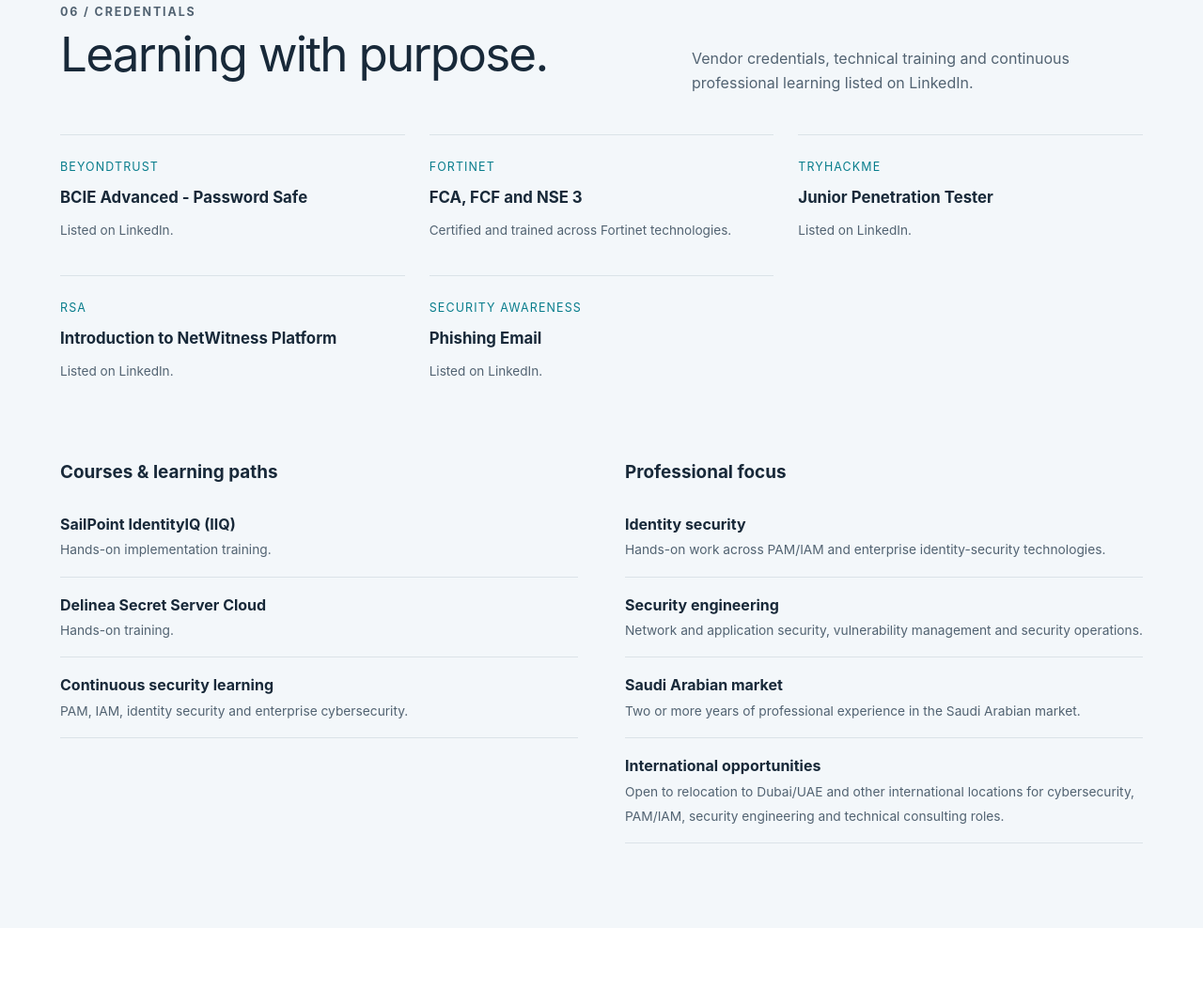
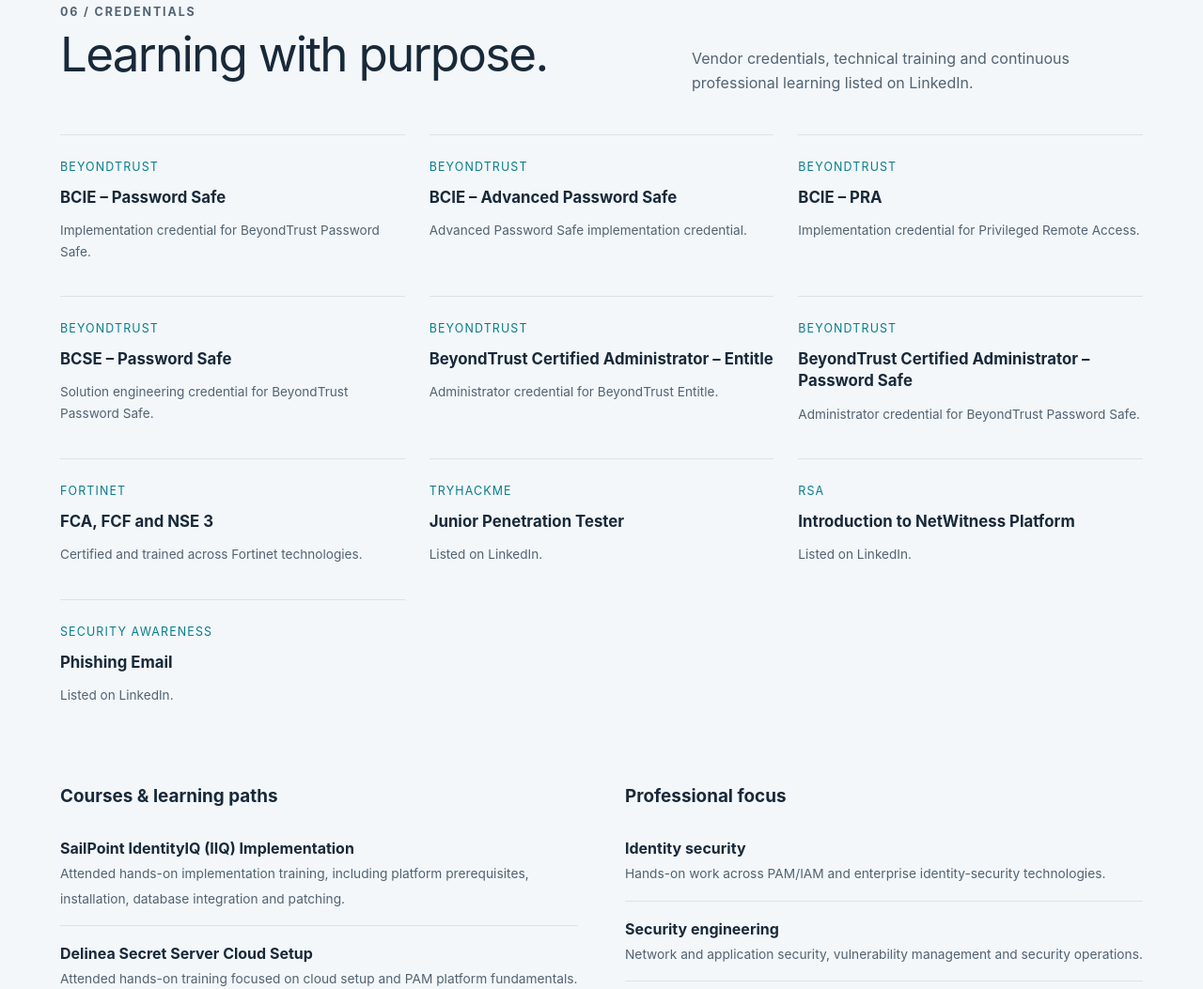
Before and after one commit to sheerazalimastoi/profile, a plain HTML site: page index.html in a window 1280 px wide. Shown: the part 6923-7976 px from the top of the page at 94% size. Drawn offline with Linux system fonts and the light colour scheme.

Commit message:
Update certifications and course details

```diff
--- a/index.html
+++ b/index.html
@@ -15,14 +15,19 @@
 <article class="project "><span class="number">05 / SECURITY OPERATIONS</span><h3>Managed SOC monitoring</h3><p>Monitored customer security events in a managed SOC at Rewterz.</p><div class="tags"><span class="tag">Microsoft Defender</span><span class="tag">Trend Micro</span><span class="tag">RSA NetWitness</span></div><details><summary>Scope & contribution</summary><ul><li>Coverage across EDR, IAM/PAM, XDR, NDR and cloud-security technologies.</li><li>RSA NetWitness used as the SIEM platform.</li></ul></details></article>
 </div></div></section>
 <section class="section alt" id="credentials"><div class="shell"><div class="section-head"><div><p class="eyebrow">06 / Credentials</p><h2>Learning with purpose.</h2></div><p>Vendor credentials, technical training and continuous professional learning listed on LinkedIn.</p></div><div class="credentials">
-<article class="credential"><p class="issuer">BeyondTrust</p><h3>BCIE Advanced - Password Safe</h3><p>Listed on LinkedIn.</p></article>
+<article class="credential"><p class="issuer">BeyondTrust</p><h3>BCIE – Password Safe</h3><p>Implementation credential for BeyondTrust Password Safe.</p></article>
+<article class="credential"><p class="issuer">BeyondTrust</p><h3>BCIE – Advanced Password Safe</h3><p>Advanced Password Safe implementation credential.</p></article>
+<article class="credential"><p class="issuer">BeyondTrust</p><h3>BCIE – PRA</h3><p>Implementation credential for Privileged Remote Access.</p></article>
+<article class="credential"><p class="issuer">BeyondTrust</p><h3>BCSE – Password Safe</h3><p>Solution engineering credential for BeyondTrust Password Safe.</p></article>
+<article class="credential"><p class="issuer">BeyondTrust</p><h3>BeyondTrust Certified Administrator – Entitle</h3><p>Administrator credential for BeyondTrust Entitle.</p></article>
+<article class="credential"><p class="issuer">BeyondTrust</p><h3>BeyondTrust Certified Administrator – Password Safe</h3><p>Administrator credential for BeyondTrust Password Safe.</p></article>
 <article class="credential"><p class="issuer">Fortinet</p><h3>FCA, FCF and NSE 3</h3><p>Certified and trained across Fortinet technologies.</p></article>
 <article class="credential"><p class="issuer">TryHackMe</p><h3>Junior Penetration Tester</h3><p>Listed on LinkedIn.</p></article>
 <article class="credential"><p class="issuer">RSA</p><h3>Introduction to NetWitness Platform</h3><p>Listed on LinkedIn.</p></article>
 <article class="credential"><p class="issuer">Security awareness</p><h3>Phishing Email</h3><p>Listed on LinkedIn.</p></article>
 </div><div class="learning" style="margin-top:48px"><div><h3>Courses & learning paths</h3><ul class="learning-list">
-<li><strong>SailPoint IdentityIQ (IIQ)</strong><span>Hands-on implementation training.</span></li>
-<li><strong>Delinea Secret Server Cloud</strong><span>Hands-on training.</span></li>
+<li><strong>SailPoint IdentityIQ (IIQ) Implementation</strong><span>Attended hands-on implementation training, including platform prerequisites, installation, database integration and patching.</span></li>
+<li><strong>Delinea Secret Server Cloud Setup</strong><span>Attended hands-on training focused on cloud setup and PAM platform fundamentals.</span></li>
 <li><strong>Continuous security learning</strong><span>PAM, IAM, identity security and enterprise cybersecurity.</span></li>
 </ul></div><div><h3>Professional focus</h3><ul class="learning-list"><li><strong>Identity security</strong><span>Hands-on work across PAM/IAM and enterprise identity-security technologies.</span></li><li><strong>Security engineering</strong><span>Network and application security, vulnerability management and security operations.</span></li><li><strong>Saudi Arabian market</strong><span>Two or more years of professional experience in the Saudi Arabian market.</span></li><li><strong>International opportunities</strong><span>Open to relocation to Dubai/UAE and other international locations for cybersecurity, PAM/IAM, security engineering and technical consulting roles.</span></li></ul></div></div></div></section>
 <section class="section" id="skills"><div class="shell"><div class="section-head"><div><p class="eyebrow">07 / Skills</p><h2>An integrated security toolkit.</h2></div><p>Specialist PAM delivery, supported by identity, infrastructure, security operations and engineering skills.</p></div><div class="skill-grid">
```
